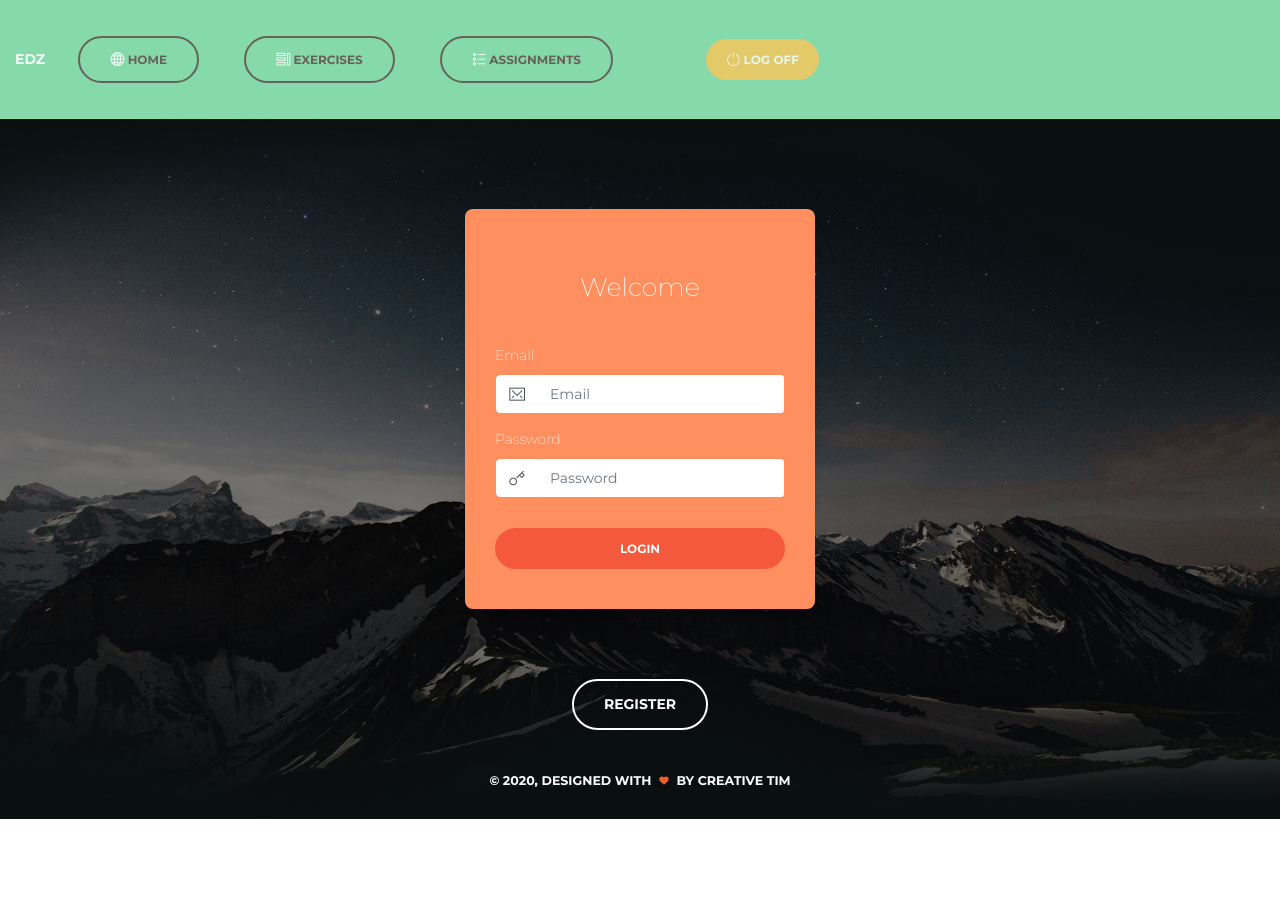
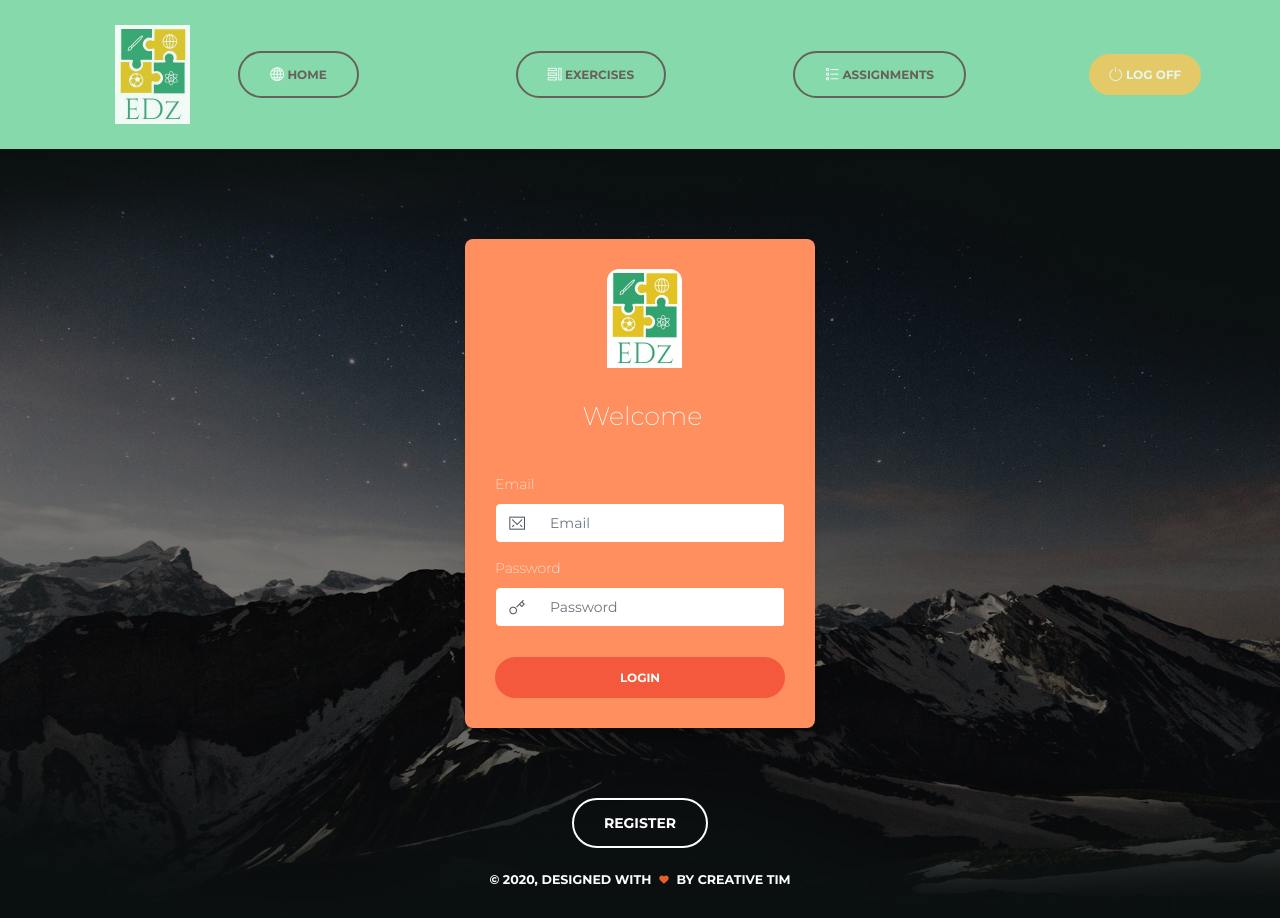
Before and after one commit to MartinsPlume/EDzWeb, a React (Create React App) app: page /login in a window 1280 px wide. Before the commit the page ends 819 px from the top, so only its background shows below. Built offline with nearby package versions, Linux system fonts and the light colour scheme.

Commit message:
Refactor + add logo

```diff
--- a/src/App.js
+++ b/src/App.js
@@ -15,10 +15,14 @@ import Assignments from 'components/Assignments/Assignments';
 import LoginPage from 'pages/LoginPage';
 import RegisterPage from 'pages/RegisterPage';
 
-import {Button, NavItem, Nav} from "reactstrap";
 import NavigationBar from 'components/NavigationBar';
 
 // import reactstrap components
+import {Button,
+   NavItem,
+   Nav,
+   Col} from "reactstrap";
+
 
 export class App extends Component {
   constructor(props) {
@@ -74,6 +78,7 @@ export class App extends Component {
     const { routes } = state;
     return routes.map(route => {
         return (
+          <Col>
             <Nav className="mr-auto" navbar>
               <NavItem>
                 <NavLink to={route.link} key={route.key}>
@@ -93,6 +98,7 @@ export class App extends Component {
                 </NavLink>
               </NavItem>
             </Nav>
+          </Col>
         );
       });
     }
--- /dev/null
+++ b/src/components/ActionHeader.js
@@ -0,0 +1,47 @@
+import React from 'react'
+
+// reactstrap components
+import {
+    Button,
+    Container,
+    Row,
+    Col,
+  } from "reactstrap";
+
+// resources
+import {Strings} from '../res/Strings'
+
+const ActioneHeader = ({action, title, sendClose}) => {
+    return (
+            <Row>
+                <Col sm={{ size: 3, order: 1, offset: 1 }}>
+                    <h1>
+                    <i
+                        aria-hidden={false}
+                        className='nc-icon nc-paper'
+                        />
+                        {action}
+                    </h1>
+                </Col>
+                <Col sm={{ size: 3, order: 2, offset: 1 }}>
+                    <h2>{title}</h2>
+                </Col>
+                <Col sm={{ size: 3, order: 3, offset: 1 }}>
+                    <Button
+                        onClick= {(e) => sendClose()}
+                        className="btn btn-round mr-1"
+                        color="warning"
+                        type="button"
+                        >
+                    <i
+                        aria-hidden={false}
+                        className='nc-icon nc-simple-remove'
+                        />
+                        {Strings.CloseTextWithSpaceForIcon}
+                    </Button>
+                </Col>
+            </Row>
+    )
+}
+
+export default ActioneHeader
--- a/src/components/Home/TeacherHome.js
+++ b/src/components/Home/TeacherHome.js
@@ -18,12 +18,20 @@
 */
 import React from "react";
 
+// import dependencies
+import youtube from 'react-youtube'
+import {GetId} from '../../services/YoutubeUrlExtractorService'
+
 // reactstrap components
 import { Button, Container } from "reactstrap";
+import YouTube from "react-youtube";
+
+const videoUrl = 'https://www.youtube.com/watch?v=9RuNWWdhHSo'
 
 // core components
 
 function TeacherHome() {
+
     let pageHeader = React.createRef();
 
     React.useEffect(() => {
@@ -56,6 +64,11 @@ function TeacherHome() {
               <h1>EDz Education</h1>
                 <h3>Teacher</h3>
               <br />
+
+              <YouTube
+              videoId={GetId(videoUrl)}
+              />
+
               <Button
                 href="https://www.youtube.com/watch?v=wrOM4zJcJjM&t="
                 className="btn-round mr-1"
@@ -64,7 +77,7 @@ function TeacherHome() {
                 outline
               >
                 <i className="fa fa-play" />
-                Watch video
+                More info
               </Button>
             </div>
           </Container>
--- /dev/null
+++ b/src/components/Logo.js
@@ -0,0 +1,10 @@
+import React from 'react'
+var logo = require('../res/edzlogo.JPG')
+
+function Logo() {
+    return (
+        <img width='75' height='99' src={logo}/>
+    )
+}
+
+export default Logo
--- a/src/components/NavigationBar.js
+++ b/src/components/NavigationBar.js
@@ -19,8 +19,6 @@
 import React, { Component } from 'react'
 import { authenticationService } from '../authorization/Authentication'
 
-// import dependencies
-
 // reactstrap components
 import {
     Button,
@@ -29,11 +27,14 @@ import {
     NavLink,
     Nav,
     Navbar,
-    Container
+    Container,
+    Col,
+    Row
   } from "reactstrap";
 
-  //
+  // import resources
   import {Strings} from '../res/Strings'
+import Logo from './Logo';
 
 class NavigationBar extends Component {
 
@@ -53,6 +54,7 @@ class NavigationBar extends Component {
             return(
             <NavLink href={'/login'}>
                 <Button
+                xs="auto"
                 onClick = {this.handleLogout}
                     className="btn-round mr-1"
                     color="warning"
@@ -72,13 +74,18 @@ class NavigationBar extends Component {
         return (
             <div>
               <Navbar className="bg-success" expand="md">
+                  <Container>
+                        <Col xs="auto">
                             <NavbarBrand href='/'>
-                    EDz
+                                <Logo/>
                             </NavbarBrand>
-                <Container>
+                        </Col>
+                        <Col xs="9">
+                            <Row>
                                 {this.state.links}
-                </Container>
-                <Container>
+                            </Row>
+                        </Col>
+                        <Col xs="auto">
                             <Nav className="mr-auto" navbar>
                                 <NavItem>
 
@@ -86,6 +93,7 @@ class NavigationBar extends Component {
 
                                 </NavItem>
                             </Nav>
+                        </Col>
                     </Container>
               </Navbar>
             </div>
--- a/src/pages/LoginPage.js
+++ b/src/pages/LoginPage.js
@@ -19,7 +19,7 @@
 import React, { useCallback } from "react";
 
 // import dependencies
-import { authenticationService } from "../authorization/Authentication";
+import { authenticationService } from "authorization/Authentication";
 
 // import resources
 
@@ -37,6 +37,8 @@ import {
   Row,
   Col
 } from "reactstrap";
+import { Strings } from "res/Strings";
+import Logo from "components/Logo";
 
 const Login = ({history}) => {
 
@@ -110,7 +112,12 @@ const handleLogin = useCallback(
           <Row>
             <Col className="mx-auto" lg="4" md="6">
               <Card className="card-register">
-                <h3 className="title mx-auto">Welcome</h3>
+                  <Col sm="12" md={{ size: 9, offset: 4 }}>
+                    <Logo/>
+                  </Col>
+                  <Col sm="12" md={{ size: 9, offset: 3 }}>
+                    <h3 className="title mx-auto">{Strings.WelcomeText}</h3>
+                  </Col>
                 <Form onSubmit={handleLogin} className="register-form">
                   <label>Email</label>
                   <InputGroup className="form-group-no-border">
--- a/src/pages/RegisterPage.js
+++ b/src/pages/RegisterPage.js
@@ -18,10 +18,12 @@
 */
 import React, { useCallback } from "react";
 
-import {history} from '../services/HistoryService'
+import {history} from 'services/HistoryService'
 
 // import dependencies
-import { authenticationService } from "../authorization/Authentication";
+import { authenticationService } from "authorization/Authentication";
+import Logo from "components/Logo";
+
 
 // reactstrap components
 import {
@@ -33,6 +35,9 @@ import {
   Container,
   Row,
   Col } from "reactstrap";
+
+//import resources
+import { Strings } from "res/Strings";
 
 // core components
 const RegisterPage = ({history}) => {
@@ -111,7 +116,12 @@ const handleRegister = useCallback(
           <Row>
             <Col className="ml-auto mr-auto" lg="4">
               <Card className="card-register ml-auto mr-auto">
-                <h3 className="title mx-auto">Welcome</h3>
+                <Col sm="12" md={{ size: 9, offset: 4 }}>
+                    <Logo/>
+                  </Col>
+                  <Col sm="12" md={{ size: 9, offset: 3 }}>
+                    <h3 className="title mx-auto">{Strings.WelcomeText}</h3>
+                  </Col>
                 <Form onSubmit={handleRegister} className="register-form">
                   <label>Email</label>
                   <Input name="email" placeholder="Email" type="text" />
--- a/src/res/strings.js
+++ b/src/res/strings.js
@@ -8,19 +8,26 @@ const EditTextWithSpaceForIcon = ' Edit'
 const AddExerciseText = 'Add Exercise'
 const ClearText = 'Clear'
 const SaveText = 'Save'
+const SaveTextWithSpaceForIcon = ' Save'
 const DeleteText = 'Delete'
 const ShortDescriptionText = 'Short description of Your exercise'
 const DescriptionText = 'Full description of the exercise'
+const InstructionVideoSwitchText = 'Enable instruction video'
+const InstructionVideoText = 'YouTube link of instruction video'
 const OkText = 'Ok!'
 const AssignmentText = 'Assignment'
 const UserEmailText = 'User'
 const ShortInstructionText = 'Short instructions for the assignment'
 const BackText = 'Return back'
+const WelcomeText = 'Welcome'
+const FailedToSaveText = 'Save failed!'
+const SucceededToSaveText = 'Saved successfully!'
 
 // Hint strings
 const ExerciseTextHint = 'Enter the name of Your exercise'
 const ExerciseShortDescriptionHint = 'Enter in one or two sentences short description of the given exercise'
 const ExerciseDescriptionHint = 'Enter full description of the given exercise'
+const ExerciseInstructionVideoHint = 'Copy URL of YouTube video'
 
 export const Strings = {
     // Export labels
@@ -33,19 +40,24 @@ export const Strings = {
     AddExerciseText,
     ClearText,
     SaveText,
+    SaveTextWithSpaceForIcon,
     DeleteText,
     ShortDescriptionText,
     DescriptionText,
+    InstructionVideoSwitchText,
+    InstructionVideoText,
     OkText,
     AssignmentText,
 	UserEmailText,
     ShortInstructionText,
     BackText,
+    WelcomeText,
 
     // Export hints
     ExerciseTextHint,
     ExerciseShortDescriptionHint,
-    ExerciseDescriptionHint
+    ExerciseDescriptionHint,
+    ExerciseInstructionVideoHint
 }
 
 //UserRole switch strings
@@ -76,11 +88,13 @@ export const ActionSwitchStrings = {
 const ExerciseName = 'ExerciseName'
 const ShortDescription = 'ShortDescription'
 const Description = 'Description'
+const InstructionVideo = 'InstructionVideo'
 
 export const ExerciseChangeSwitchStrings = {
     ExerciseName,
     ShortDescription,
-    Description
+    Description,
+    InstructionVideo
 }
 
 // Assignment Handle change switch strings
@@ -106,7 +120,3 @@ export const ModalStatusStrings = {
     ModalAdded,
     ModalDeleted
 }
-
-// export const ModalMessageStrings = {
-
-// }
```
Also changed, not shown: src/assets/img/edzlogo.JPG (added), src/res/edzlogo.JPG (added). Lines whose indentation alone changed are shown as unchanged.
